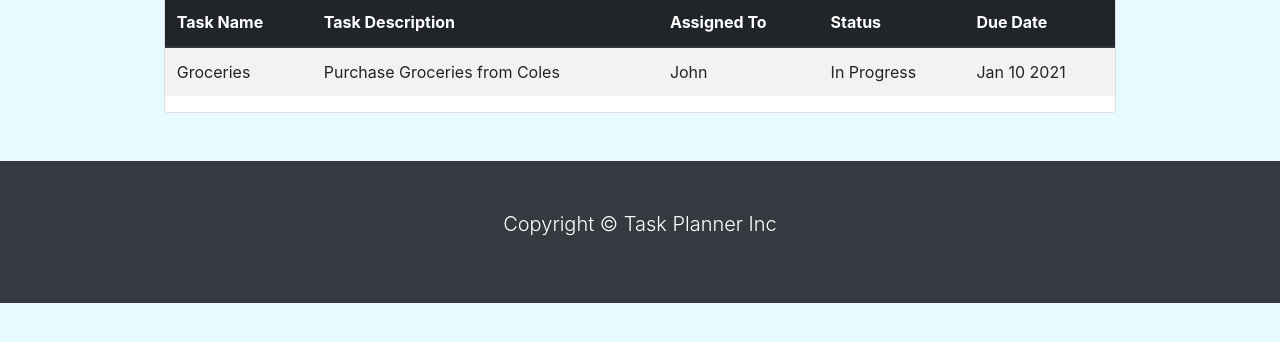
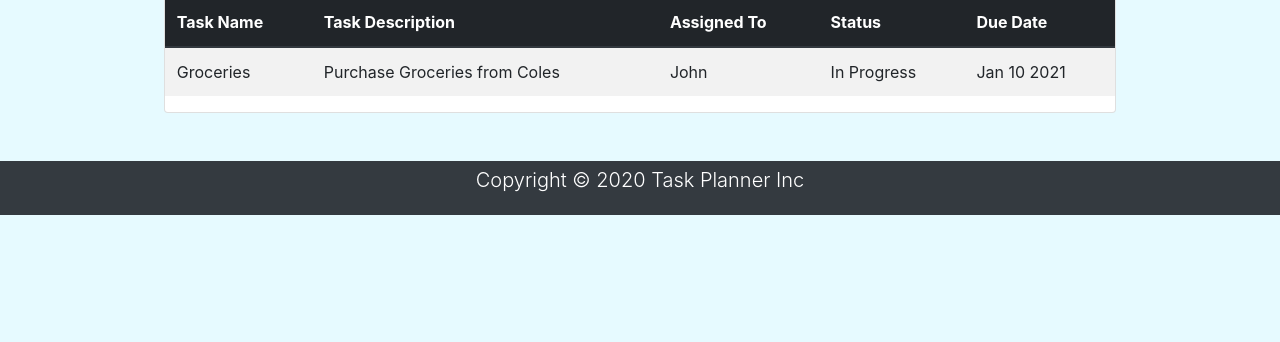
Before and after one commit to rjkr007/TaskPlanner, a plain HTML site: page index.html in a window 1280 px wide. Shown: the part 248-590 px from the top of the page. Drawn offline with nearby package versions, Linux system fonts and the light colour scheme.

```diff
--- a/css/style.css
+++ b/css/style.css
@@ -2,10 +2,7 @@
    width: 50%;
  }
 
- /* .py-4{
-  border: solid rgb(55, 213, 241);
 
- } */
  .done-button{
   padding: 5px;
   background-color: rgb(168, 248, 195);
--- a/index.html
+++ b/index.html
@@ -445,13 +445,13 @@
 
     <!-- FOOTER -->
 
-    <footer id="main-footer" class="bg-dark text-white mt-5 p-5">
+    <footer id="main-footer" class="bg-dark text-white mt-5 p-1">
       <div class="container">
         <div class="row">
           <div class="col">
             <p class="lead text-center">
               Copyright &copy;
-              <span id="year"></span>
+              <span id="year">2020</span>
               Task Planner Inc
             </p>
           </div>
```
